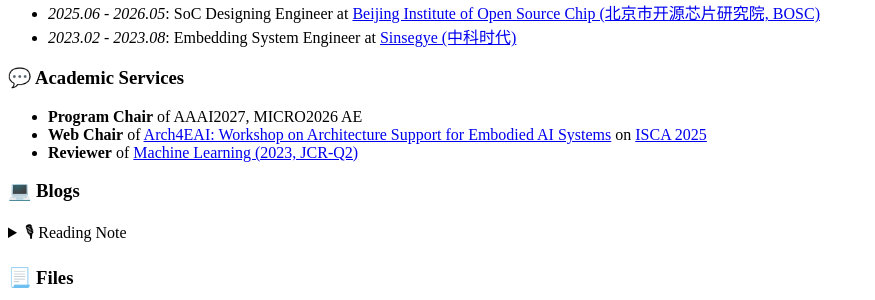
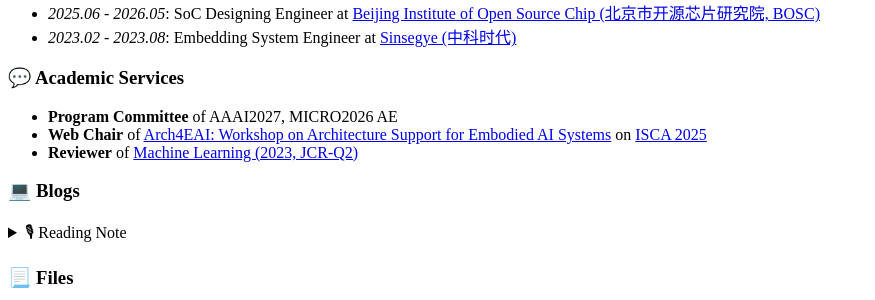
Before and after one commit to sun123-cmd/sun123-cmd.github.io, a Jekyll site: the page built from _pages/includes/blogs.md, in a window 1280 px wide and 900 px high, scrolled down 496 px. Shown: the part 152-452 px from the top of the window, without its empty margins (0-875 px from the left). Built offline with Jekyll 4.4.1, drawn with Linux system fonts in a browser that asks for light colours; our own code applies the rules of GitHub Pages for plain Markdown files.

Commit message:
Update blogs.md

```diff
--- a/_pages/includes/blogs.md
+++ b/_pages/includes/blogs.md
@@ -11,7 +11,7 @@
 - *2023.02 - 2023.08*:  Embedding System Engineer at [Sinsegye (中科时代)](https://www.sinsegye.com/)
 
 # 💬 Academic Services
-- **Program Chair** of AAAI2027, MICRO2026 AE
+- **Program Committee** of AAAI2027, MICRO2026 AE
 - **Web Chair** of [Arch4EAI: Workshop on Architecture Support for Embodied AI Systems](https://arch4eai.github.io/) on [ISCA 2025](https://iscaconf.org/isca2025/)
 - **Reviewer** of [Machine Learning (2023, JCR-Q2)](https://link.springer.com/journal/10994/submission-guidelines?gad_source=1&gad_campaignid=22686152878&gbraid=0AAAAApcoa0aRQUoulQOfqd2_zg9F0sZZw&gclid=Cj0KCQjw5JXFBhCrARIsAL1ckPsPI9b8bhaJxwHdSPtOIJ7RhZWpTftfxdIP1cBDYZuZ5QtUNgeeFQEaAqHVEALw_wcB)
 
```
